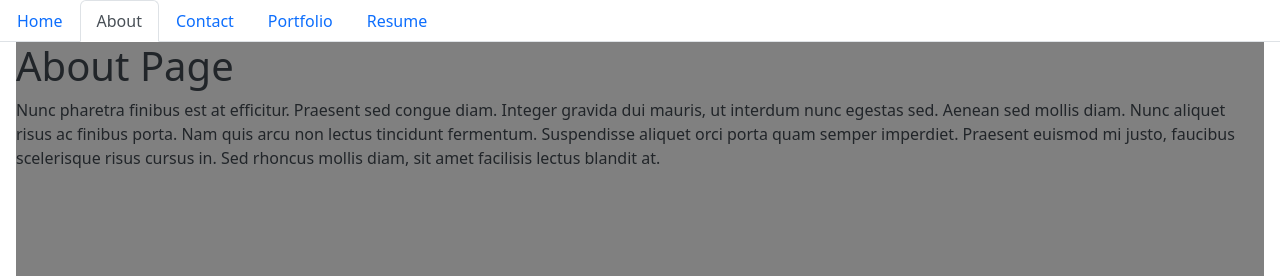
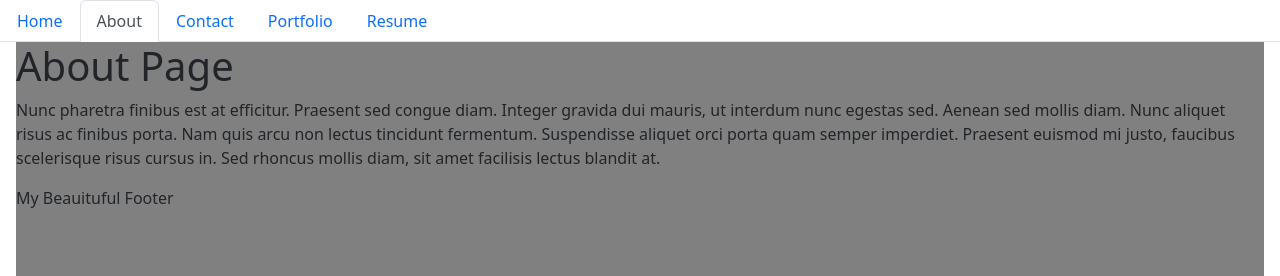
Before and after one commit to DaymenPasick/folio-react, a React (Vite) app: page /About in a window 1280 px wide. Shown: the top 276 px of the page. Built offline with nearby package versions, Linux system fonts and the light colour scheme.

Commit message:
added a sample Footer export

```diff
--- a/src/App.jsx
+++ b/src/App.jsx
@@ -13,6 +13,8 @@ const styles = {
     display: 'flex',
     flexDirection: 'column',
     height: '100vh',
+    // width: '100vh',
+    padding: '0',
     backgroundColor: 'grey'
   },
 }
--- a/src/components/Footer.jsx
+++ b/src/components/Footer.jsx
@@ -1 +1,16 @@
 // will be used on multiple pages
+
+//sample footer
+
+export default function Footer(props) {
+
+ return (
+    <div>
+        <p>My Beauituful Footer </p>
+    </div>
+
+ );
+
+
+
+}
--- a/src/pages/About.jsx
+++ b/src/pages/About.jsx
@@ -1,3 +1,5 @@
+import Footer from '../components/Footer'
+
 export default function About() {
     return (
       <div>
@@ -10,6 +12,7 @@ export default function About() {
           imperdiet. Praesent euismod mi justo, faucibus scelerisque risus cursus
           in. Sed rhoncus mollis diam, sit amet facilisis lectus blandit at.
         </p>
+        <Footer />
       </div>
     );
   }
```
